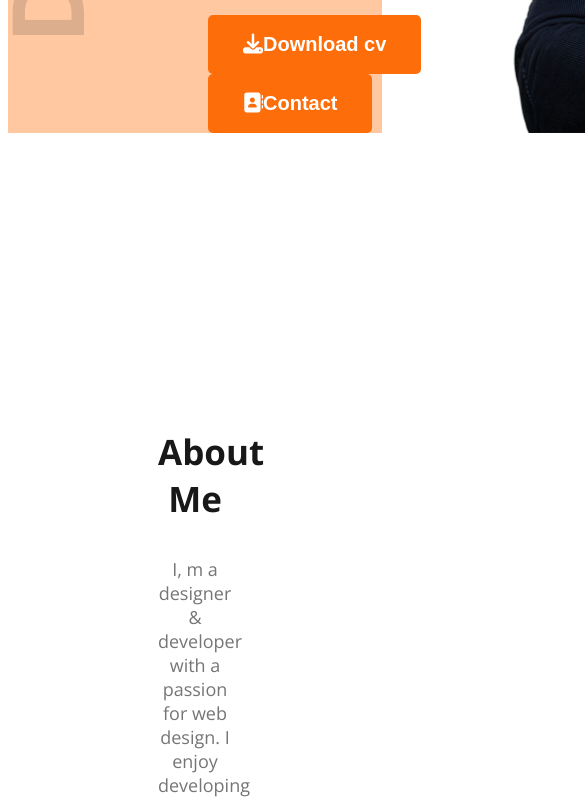
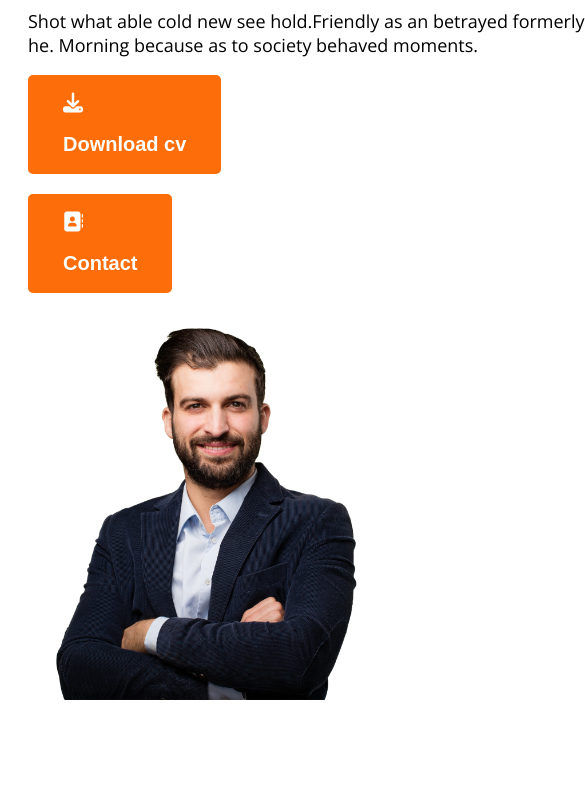
Before and after one commit to tanvirfahim2004/webdeveloper-portfolio, a plain HTML site: page index.html in a window 390 px wide. Shown: the part 736-1537 px from the top of the page, 585 px wide, since content can reach past the window. Drawn offline with nearby package versions, Linux system fonts and the light colour scheme.

Commit message:
responsive

```diff
--- a/styles/index.css
+++ b/styles/index.css
@@ -178,3 +178,55 @@ footer input[type="text"],footer input[type="email"],footer textarea{
     margin-bottom:24px ;
     border: none;
 }
+/* .hide{
+    display: none;
+} */
+@media screen and (max-width: 576px) {
+    .skills-container ,
+    .resume-container ,
+    footer,
+    .about-items,
+    .banner,
+    nav,
+    nav > ul
+    {
+        flex-direction: column;
+    }
+    nav >ul{
+        gap: 20px;
+    }
+    .header{
+        background-image: none;
+    }
+    .banner{
+        margin: 20px;
+    }
+    .banner-pic{
+        width: 100%;
+    }
+    footer ,.about{
+        padding: 20px;
+    }
+    .footer-column{
+        width: 100%;
+    }
+    footer input[type="text"],footer input[type="email"],footer textarea{
+        width: calc(100% - 40px);
+    }
+    header div button{
+        display: flex;
+        flex-direction: column;
+        gap: 20px;
+    }
+     .btn-primary{
+        margin-bottom: 20px;
+     }
+
+}
+/* now for table device */
+@media screen and (min-width: 576px) and (max-width: 990px) {
+    .banner{
+        flex-direction: column;
+    }
+
+}
```
Also changed, not shown: index.html (+1 -1 lines).
